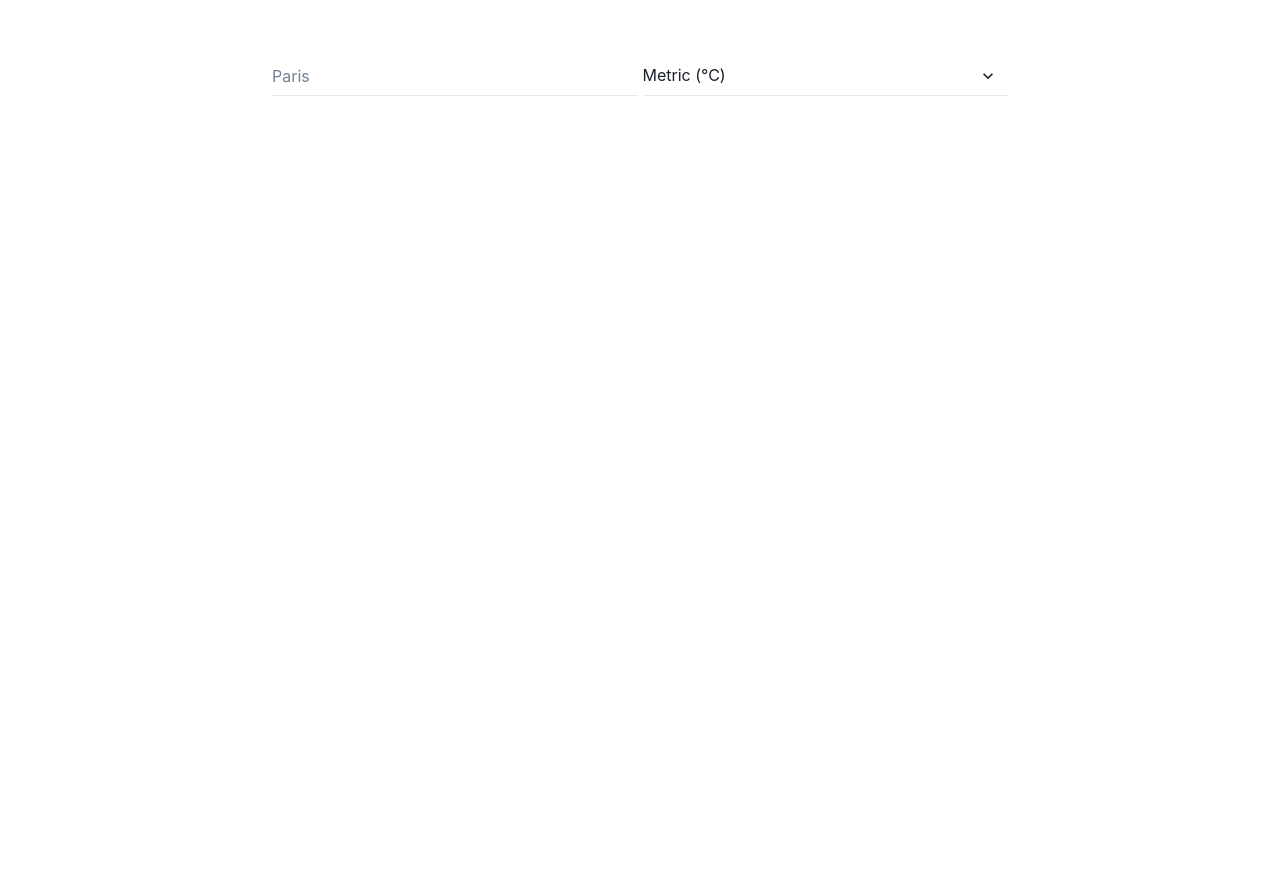
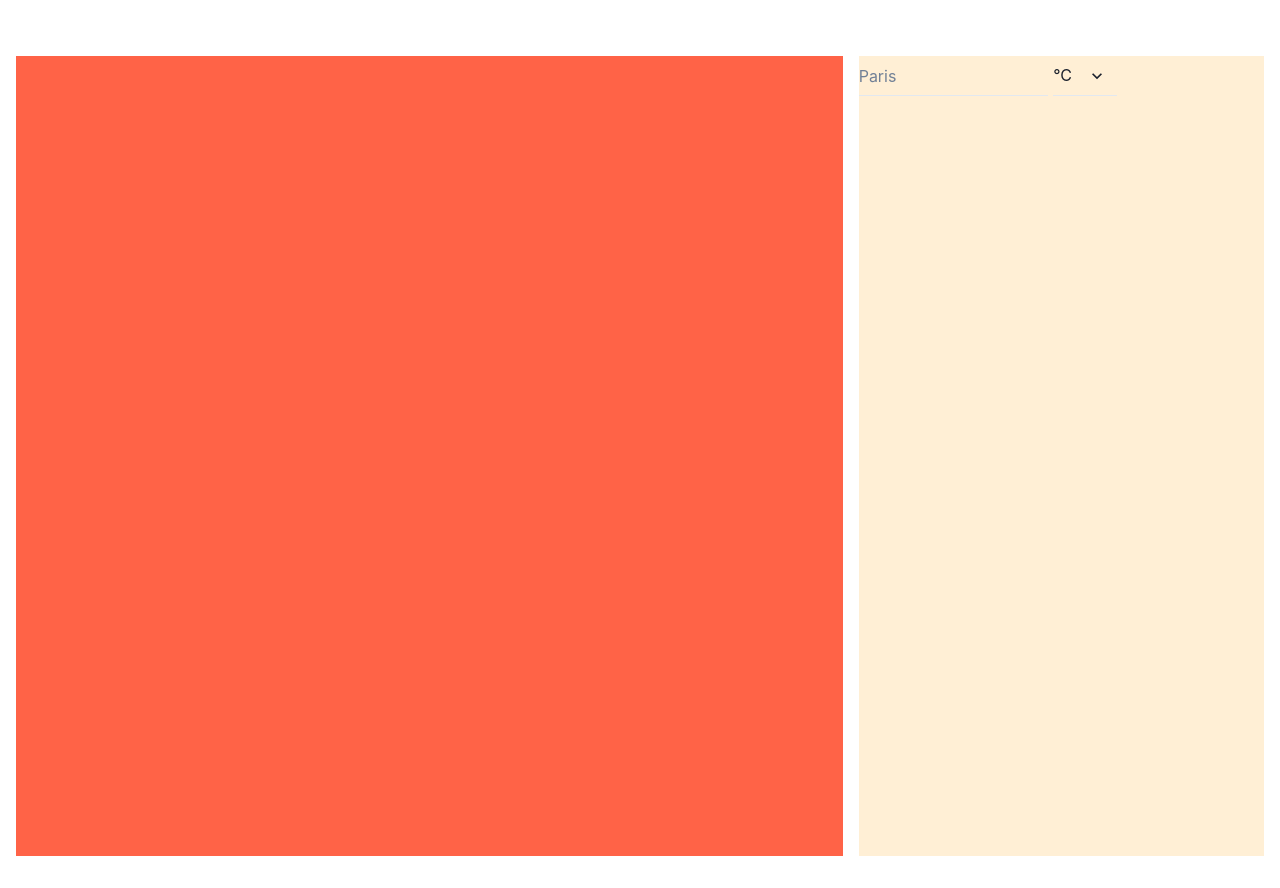
Before and after one commit to justEstif/odin_weather, a Next.js app: page / in a window 1280 px wide. Before the commit the page ends 800 px from the top, so only its background shows below. Built offline with nearby package versions, Linux system fonts and the light colour scheme.

Commit message:
feat: change layout of home to use grid

```diff
--- a/components/form.tsx
+++ b/components/form.tsx
@@ -1,5 +1,5 @@
-import { HStack, Input, FormControl, Select } from '@chakra-ui/react'
-import { IUserSearch } from 'pages/index.interface'
+import {Box, HStack, Input, FormControl, Select } from '@chakra-ui/react'
+import { IUserSearch } from '../pages'
 import { useForm } from 'react-hook-form'
 import { Dispatch, SetStateAction } from 'react'
 
@@ -10,6 +10,7 @@ type TFormProps = {
 function Form({ setUserSearch }: TFormProps) {
   const { handleSubmit, register } = useForm<IUserSearch>()
   return (
+    <Box w='sm'>
       <form
         id="weather-form"
         onSubmit={handleSubmit((data) => setUserSearch(data))}
@@ -24,15 +25,19 @@ function Form({ setUserSearch }: TFormProps) {
             />
           </FormControl>
           <FormControl>
-          <Select variant="flushed" defaultValue='metric' {...register('unit')}>
-            <option value="metric">
-              Metric (°C)
-            </option>
-            <option value="imperial">Imperial (°F)</option>
+            <Select
+              variant="flushed"
+              defaultValue="metric"
+              width='16'
+              {...register('unit')}
+            >
+              <option value="metric">°C</option>
+              <option value="imperial">°F</option>
             </Select>
           </FormControl>
         </HStack>
       </form>
+    </Box>
   )
 }
 
--- a/components/layout.tsx
+++ b/components/layout.tsx
@@ -10,7 +10,6 @@ const Layout = ({ children }: PropsWithChildren) => {
         <meta name="description" content="Odin Weather" />
         <meta name="author" content="Estifanos Beyene" />
         <meta name="author" content="justEstif" />
-        <link rel="apple-touch-icon" href="apple-touch-icon.png" />
         <link rel="shortcut icon" href="/favicon.ico" type="image/x-icon" />
         <meta property="og:site_name" content="Estifanos Beyene" />
         <meta name="og:title" content="Estifanos Beyene" />
@@ -18,7 +17,7 @@ const Layout = ({ children }: PropsWithChildren) => {
         <title>Odin Weather</title>
       </Head>
 
-      <Container maxW="container.md" pt={14}>
+      <Container maxW="container.xl" pt={14}>
         {children}
       </Container>
     </Box>
--- a/pages/index.tsx
+++ b/pages/index.tsx
@@ -1,14 +1,16 @@
 import type { NextPage } from 'next'
 import { useEffect, useState } from 'react'
-import { Box } from '@chakra-ui/react'
+import { GridItem, Grid } from '@chakra-ui/react'
 import OpenWeather from 'services/openWeather.controller'
 import Form from 'components/form'
 import { ICurrentWeather } from 'services/openWeather.interface'
+import Image from 'next/image'
 
-interface IUserSearch {
+export interface IUserSearch {
   userInput: string
   unit: string
 }
+
 const weather = new OpenWeather()
 
 const Home: NextPage = () => {
@@ -33,16 +35,38 @@ const Home: NextPage = () => {
   }, [userSearch])
 
   const cityName = currentWeather && (
-    <p>
-      {currentWeather.name}, {currentWeather.country}
-      {currentWeather.temp}, {currentWeather.feelsLike}
-    </p>
+    <div>
+      <p>
+        {currentWeather.name}, {currentWeather.country}
+      </p>
+      <p>
+        {currentWeather.temp}
+        {currentWeather.unit.temp}
+      </p>
+      <p>
+        {currentWeather.feelsLike}
+        {currentWeather.unit.temp}
+      </p>
+      <p>
+        {currentWeather.weather.main},{currentWeather.weather.description}
+      </p>
+      <p>{currentWeather.timeOffset}</p>
+      <Image
+        src={`/weatherIcons/${currentWeather.weatherIcon}.svg`}
+        width="60"
+        height="60"
+      />
+    </div>
   )
   return (
-    <Box>
-      <Form setUserSearch={setUserSearch} />
-      {cityName}
-    </Box>
+    <Grid h="800" templateColumns="repeat(3, 1fr)" gap={4}>
+      <GridItem colSpan={2} bg="tomato">
+        {cityName}
+      </GridItem>
+      <GridItem colSpan={1} bg="papayawhip">
+        <Form setUserSearch={setUserSearch} />
+      </GridItem>
+    </Grid>
   )
 }
 
```
Lines whose indentation alone changed are shown as unchanged.
